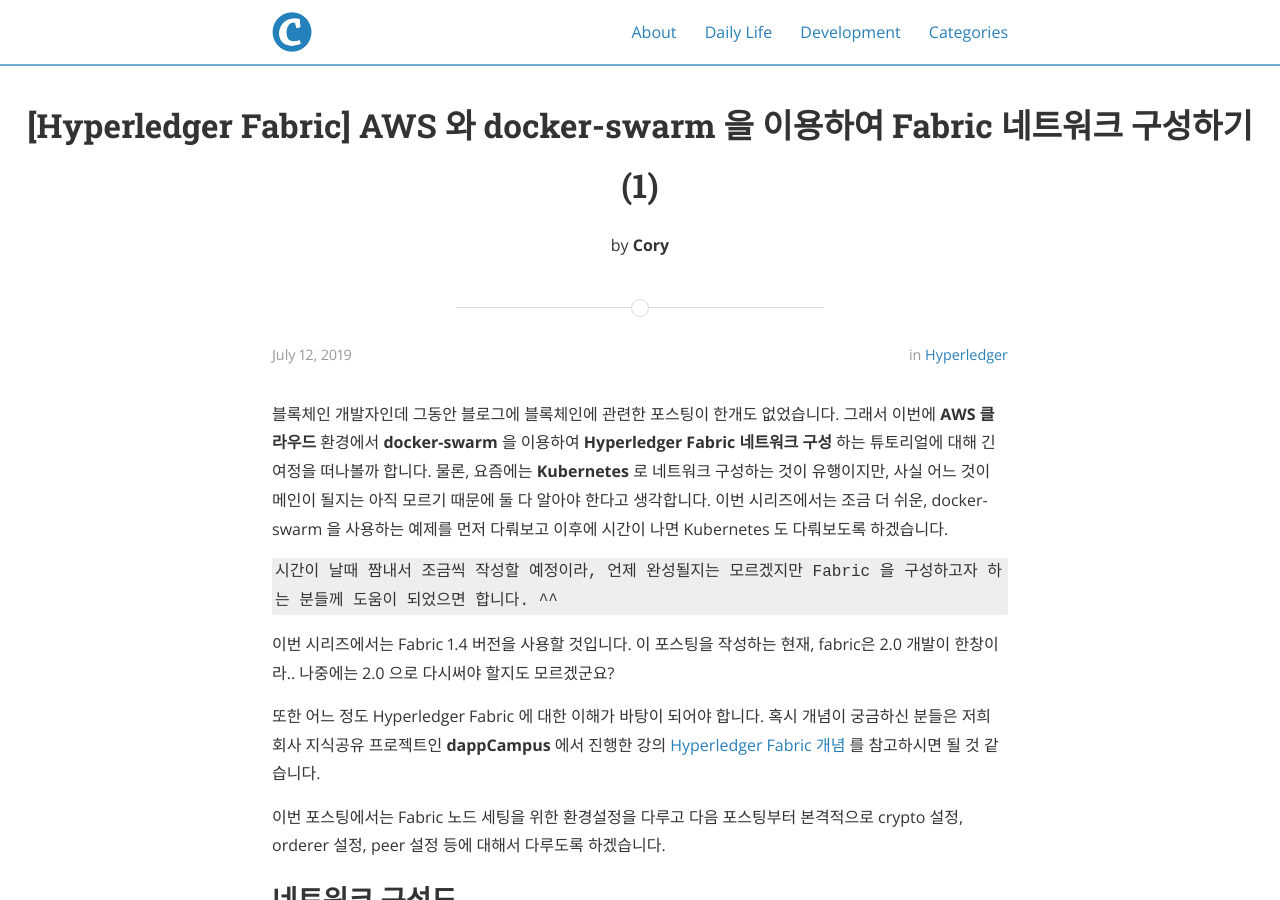
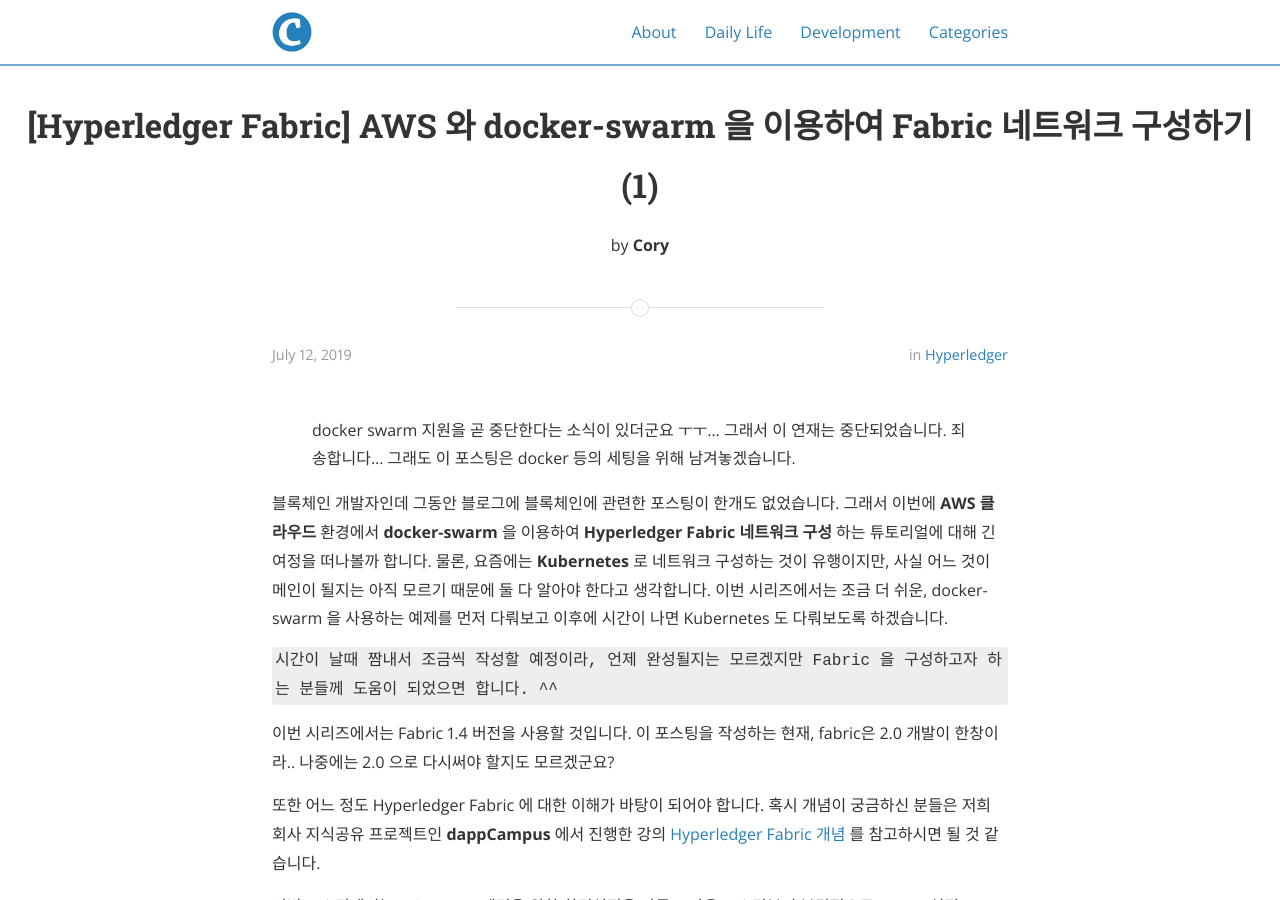
Before and after one commit to kscory/blog, a Jekyll site: the page built from _posts/2019-07-12-hyperledger-network_fisrt.md, in a window 1280 px wide and 900 px high. Built offline with Jekyll 4.4.1, drawn with Linux system fonts in a browser that asks for light colours; nearby versions of some CDN libraries; comment, search, counter and statistics services are not loaded.

Commit message:
docker swarm 중지 ㅜㅜ

```diff
--- a/_posts/2019-07-12-hyperledger-network_fisrt.md
+++ b/_posts/2019-07-12-hyperledger-network_fisrt.md
@@ -8,6 +8,8 @@ categories: Hyperledger
 permalink : /dev/hyperledger/network-setting-1
 tags: blockchain hyperledger fabric
 ---
+
+> docker swarm 지원을 곧 중단한다는 소식이 있더군요 ㅜㅜ... 그래서 이 연재는 중단되었습니다. 죄송합니다... 그래도 이 포스팅은 docker 등의 세팅을 위해 남겨놓겠습니다.
 
 블록체인 개발자인데 그동안 블로그에 블록체인에 관련한 포스팅이 한개도 없었습니다. 그래서 이번에 __AWS 클라우드__ 환경에서 __docker-swarm__ 을 이용하여 __Hyperledger Fabric 네트워크 구성__ 하는 튜토리얼에 대해 긴 여정을 떠나볼까 합니다. 물론, 요즘에는 __Kubernetes__ 로 네트워크 구성하는 것이 유행이지만, 사실 어느 것이 메인이 될지는 아직 모르기 때문에 둘 다 알아야 한다고 생각합니다. 이번 시리즈에서는 조금 더 쉬운, docker-swarm 을 사용하는 예제를 먼저 다뤄보고 이후에 시간이 나면 Kubernetes 도 다뤄보도록 하겠습니다.
 
```
